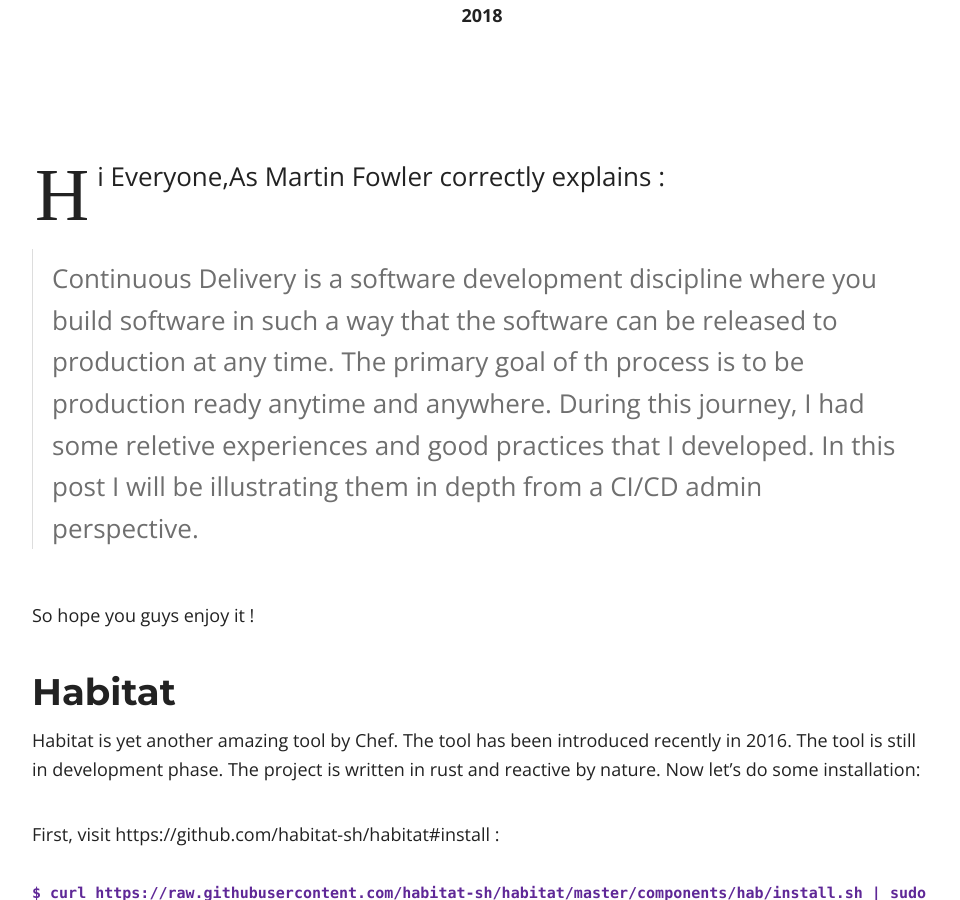
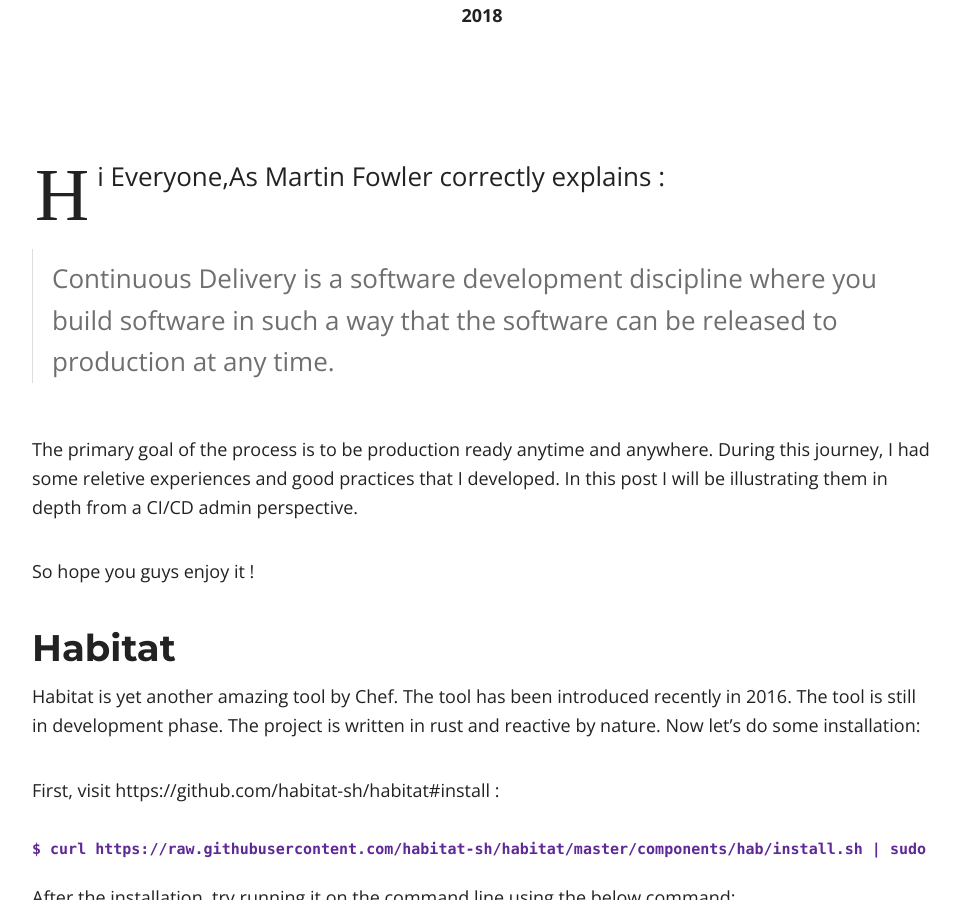
Before and after one commit to ramit05/myblog, a Jekyll site: the page built from _posts/2018-02-01-ci-cd-automate.md, in a window 1280 px wide and 900 px high, scrolled down 402 px. Shown: the whole window, without its empty margins (158-1118 px from the left). Built offline with Jekyll 4.4.1, drawn with Linux system fonts in a browser that asks for light colours; nearby versions of some CDN libraries; comment, search, counter and statistics services are not loaded; some of the changed lines change nothing that is shown; some of the changed text lies outside the part shown.

Commit message:
updating workflow

```diff
--- a/_posts/2018-02-01-ci-cd-automate.md
+++ b/_posts/2018-02-01-ci-cd-automate.md
@@ -10,7 +10,8 @@
 Hi Everyone,As Martin Fowler correctly explains :
 
 > Continuous Delivery is a software development discipline where you build software in such a way that the software can be released to production at any time.
-The primary goal of th process is to be production ready anytime and anywhere. During this journey, I had some reletive experiences and good practices that I developed. In this post I will be illustrating them in depth from a CI/CD admin perspective.
+
+The primary goal of the process is to be production ready anytime and anywhere. During this journey, I had some reletive experiences and good practices that I developed. In this post I will be illustrating them in depth from a CI/CD admin perspective.
 
 So hope you guys enjoy it !
 
@@ -70,9 +71,9 @@
 
 If you receive the above output, then you have successfully installed habitat.
 
-## Habitat Architecture
+## Docker Vs Habitat
 
-![chef-habitat](https://user-images.githubusercontent.com/8342133/34907583-145ce07a-f8a7-11e7-9c73-8f020a1cb739.png)
+![docker-vs-habitat](https://user-images.githubusercontent.com/8342133/34904574-7af45216-f86e-11e7-87a0-1f2abf6aea3b.png)
 
 ## Habitat Builder
 
@@ -90,6 +91,10 @@
 
 ![habitat3](https://user-images.githubusercontent.com/8342133/34907040-5400acba-f89e-11e7-9269-0ad62b71a6b5.png)
 
+You can use some sample files as shown below:
+
+<script src="https://gist.github.com/ramitsurana/96e38aab74ea5529f89d02bbd8822493.js"></script>
+
 After creating a package you can observe the dependencies by scrolling down the page:
 
 ![habitat4](https://user-images.githubusercontent.com/8342133/34907085-34168d74-f89f-11e7-8c75-e5f7e7cc22be.png)
@@ -98,13 +103,14 @@
 
 On the other hand, Dependencies label is used to signify the extra packages you are using/mentioned in your **plan.sh** file being used by your application.
 
+## Habitat Architecture
+
+![chef-habitat](https://user-images.githubusercontent.com/8342133/34907583-145ce07a-f8a7-11e7-9c73-8f020a1cb739.png)
+
 ## Habitat Studio
 
 Habitat Studio is a another important feature of Habitat that allows you to test and run you application in simulation to like a real enviornment before you publish it. If you are familiar with python, you can think it as similar as [virtualenv](https://virtualenv.pypa.io/en/stable/). So let's try out hab studio.
 
-## Docker Vs Habitat
-
-![docker-vs-habitat](https://user-images.githubusercontent.com/8342133/34904574-7af45216-f86e-11e7-87a0-1f2abf6aea3b.png)
 
 ## Chef Automate
 
```
